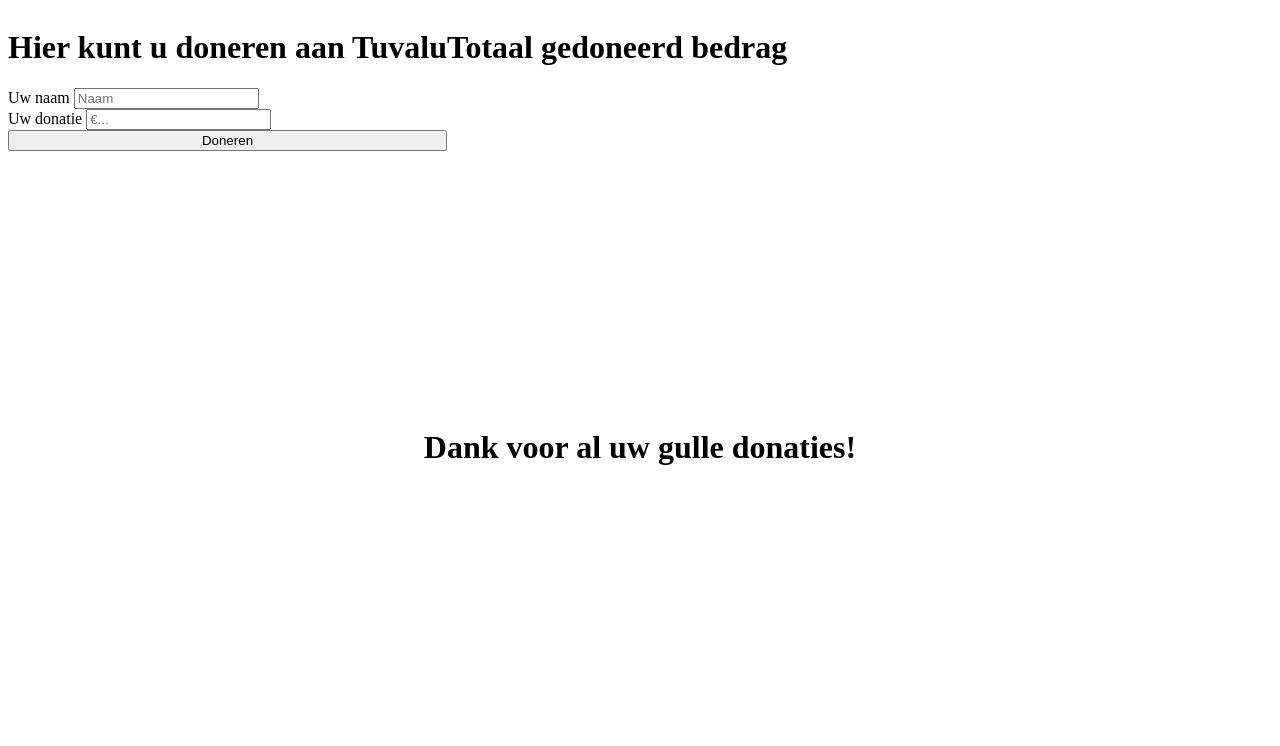
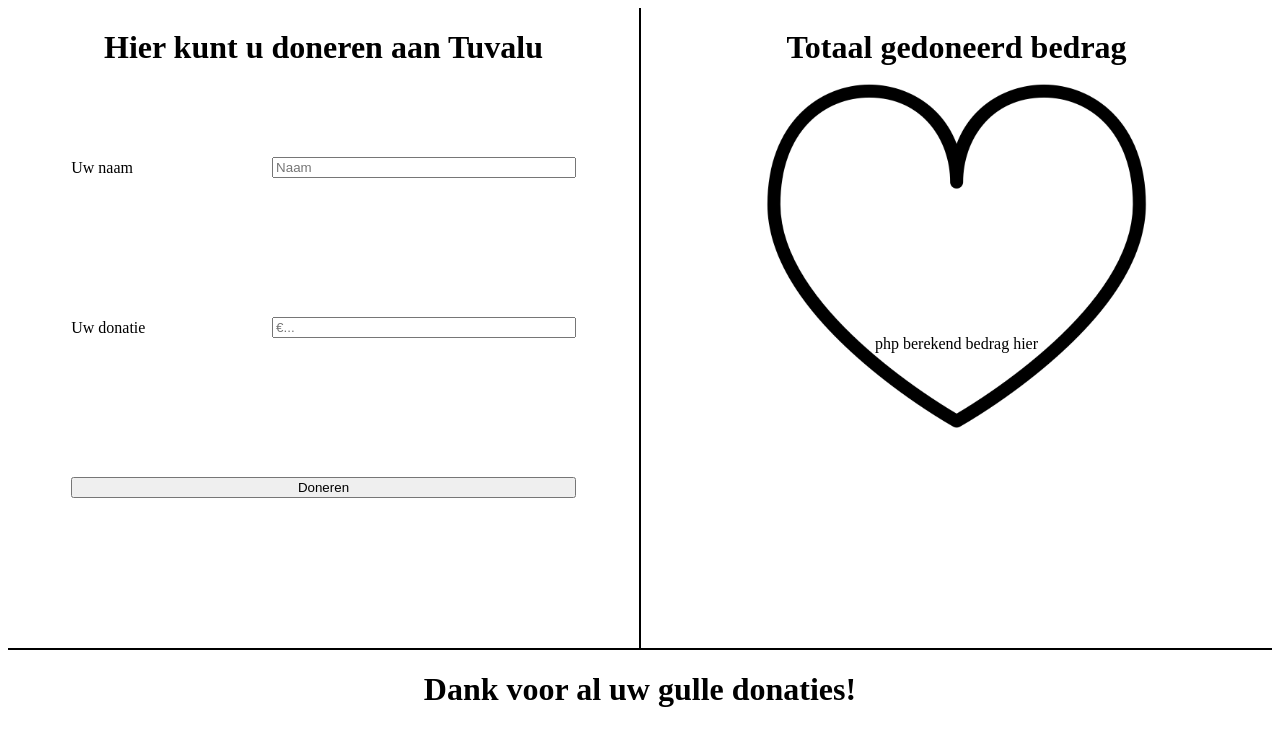
Before and after one commit to MeesH1111/TLE-1-WK2, a PHP site: page /doneren.php in a window 1280 px wide. Shown: the top 746 px of the page. Run offline with PHP 8.4, Linux system fonts and the light colour scheme.

Commit message:
donatie skelet klaar

```diff
--- a/TLE1 WK2/css/doneren.css
+++ b/TLE1 WK2/css/doneren.css
@@ -2,16 +2,60 @@
     text-align: center;
 }
 
+
 .pagediv {
     display: flex;
+    height: 80vh;
+
+    border-bottom: 2px solid black;
 }
 
-form {
+.formdiv {
     display: flex;
     flex-direction: column;
-    justify-content: flex-end;
+    justify-content: space-around;
+    height: 60vh;
 }
 
-.pagediv {
-    height: 50vh;
+input {
+    margin-left: 20%;
 }
+
+.inputdiv {
+    display: flex;
+    align-items: center;
+}
+
+.inputdiv label {
+    width: 100px;
+}
+
+.inputdiv input {
+    flex-grow: 1;
+}
+
+p {
+    position: absolute;
+    top: 50%;
+    left: 50%;
+    transform: translate(-50%, -50%);
+}
+
+.divide1 {
+    width: 40%;
+    border-right: 2px solid black;
+    padding-left: 5%;
+    padding-right: 5%;
+}
+
+.divide2 {
+    position: relative;
+    width: 40%;
+    padding-left: 5%;
+    padding-right: 5%;
+    text-align: center
+}
+
+img {
+    margin-top: -10%;
+}
--- a/TLE1 WK2/doneren.php
+++ b/TLE1 WK2/doneren.php
@@ -12,26 +12,30 @@
     <nav> </nav>
     <main>
         <div class=pagediv>
-            <div>
+            <div class=divide1>
                 <H1>Hier kunt u doneren aan Tuvalu</H1>
 
                 <form action="">
-                    <div>
-                        <label for="name">Uw naam</label>
-                        <input type="text" id="name" name="name" placeholder="Naam" required>
+                    <div class=formdiv>
+                        <div class=inputdiv>
+                            <label for="name">Uw naam</label>
+                            <input type="text" id="name" name="name" placeholder="Naam" required maxlength="20">
+                        </div>
+                        <div class=inputdiv>
+                            <label for="donation">Uw donatie</label>
+                            <input type="number" id="donation" name="donation" placeholder="€..." required min="0" step="0.01">
+                        </div>
+
+                        <button type="submit">Doneren</button>
                     </div>
-                    <div>
-                        <label for="donation">Uw donatie</label>
-                        <input type="int" id="donation" name="donation" placeholder="€..." required>
-                    </div>
-
-                    <button type="submit">Doneren</button>
                 </form>
             </div>
 
-            <div>
+            <div class=divide2>
 
                 <H1>Totaal gedoneerd bedrag</H1>
+                <img src="img\heartborder.png" hartje" width="100%">
+                <p>php berekend bedrag hier</p>
 
             </div>
         </div>
```
Also changed, not shown: TLE1 WK2/img/heartborder.png (added).
